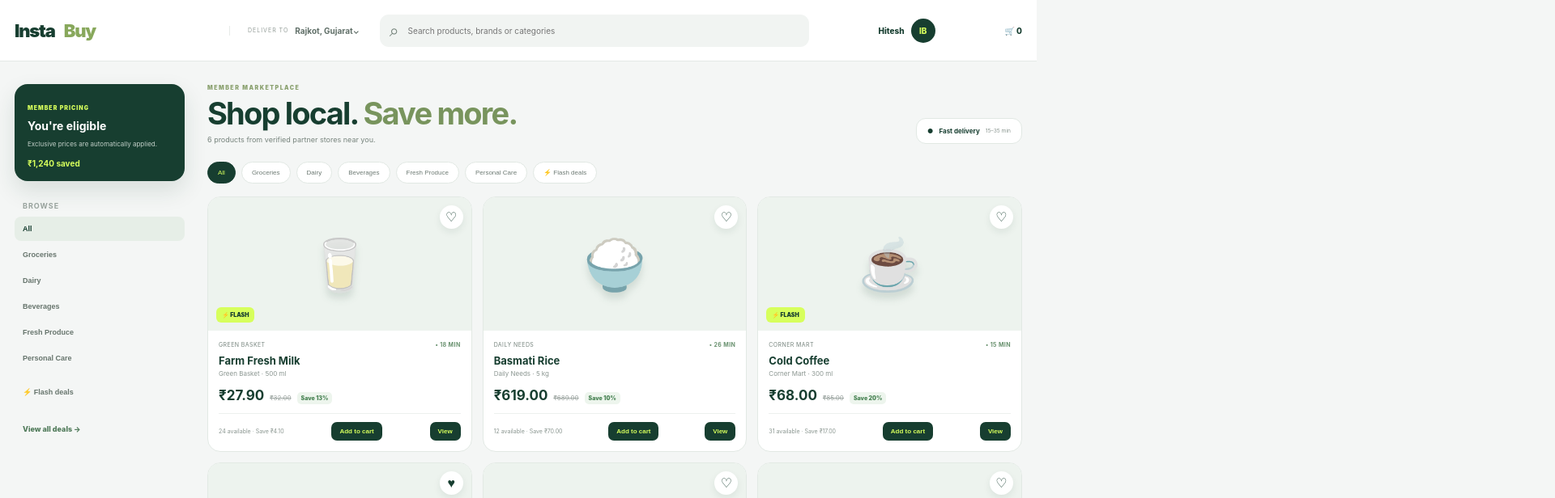
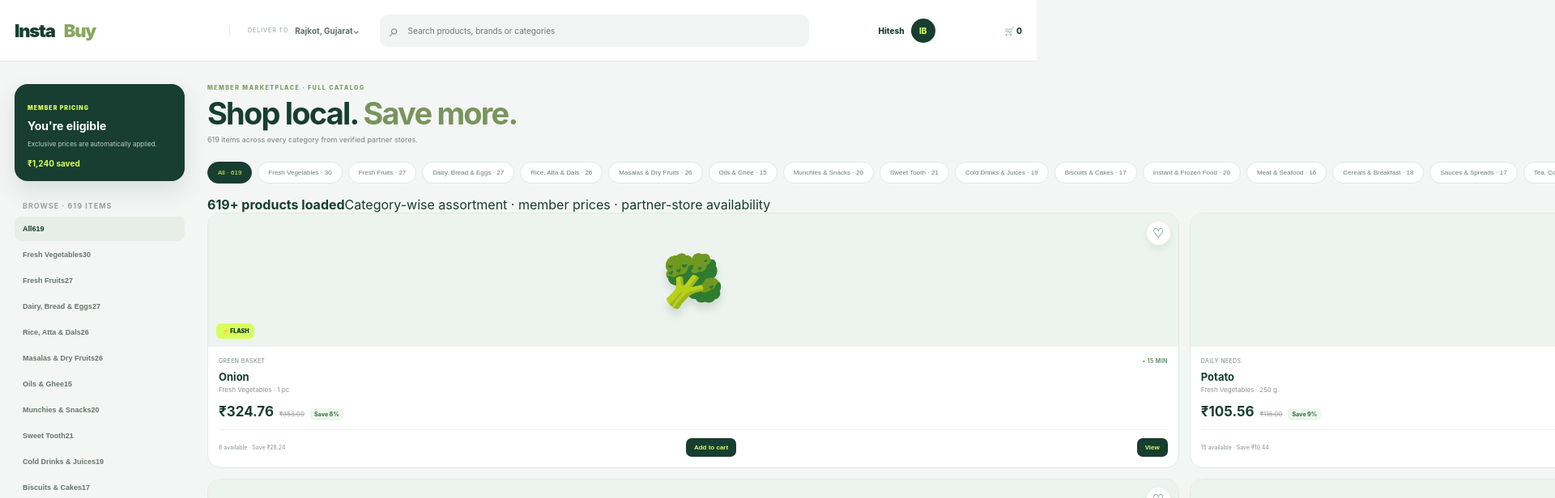
Before and after one commit to Hitesh709/InstaBuy, a Next.js app: page /shop in a window 1280 px wide. Shown: the top 616 px of the page at 81% size, 1920 px wide, since content can reach past the window. Built offline with nearby package versions, Linux system fonts and the light colour scheme.

Commit message:
feat: load full category catalog in customer shop

```diff
--- a/app/shop/page.tsx
+++ b/app/shop/page.tsx
@@ -5,31 +5,59 @@
 import { memberSavingsPercent, matchesShoppingFilters, savingsMinor, type ShoppingProduct } from "../../lib/customer-shopping";
 import { addCartItem, loadCart } from "../../lib/client-store";
 import type { CartItem } from "../../lib/cart-ordering";
+import { instamartCatalog } from "../../lib/instamart-catalog";
 import "./shop.css";
 
-const products: ShoppingProduct[] = [
-  { id: "P001", name: "Farm Fresh Milk", brand: "Green Basket", category: "Dairy", categoryId: "dairy", storeId: "S001", storeName: "Green Basket", city: "Rajkot", unit: "500 ml", image: "🥛", originalPriceMinor: 3200, memberPriceMinor: 2790, availableQuantity: 24, etaMinutes: 18, tags: ["fresh", "milk", "breakfast"], flashDeal: { label: "Morning deal", endsAt: "2026-10-02T18:00:00+05:30" } },
-  { id: "P002", name: "Basmati Rice", brand: "Daily Needs", category: "Groceries", categoryId: "groceries", storeId: "S002", storeName: "Daily Needs", city: "Rajkot", unit: "5 kg", image: "🍚", originalPriceMinor: 68900, memberPriceMinor: 61900, availableQuantity: 12, etaMinutes: 26, tags: ["rice", "staples", "basmati"] },
-  { id: "P003", name: "Cold Coffee", brand: "Corner Mart", category: "Beverages", categoryId: "beverages", storeId: "S003", storeName: "Corner Mart", city: "Rajkot", unit: "300 ml", image: "☕", originalPriceMinor: 8500, memberPriceMinor: 6800, availableQuantity: 31, etaMinutes: 15, tags: ["coffee", "drink", "cold"], flashDeal: { label: "Flash deal", endsAt: "2026-10-02T20:30:00+05:30" } },
-  { id: "P004", name: "Vitamin C Face Wash", brand: "WellCare", category: "Personal Care", categoryId: "personal-care", storeId: "S004", storeName: "WellCare", city: "Rajkot", unit: "100 ml", image: "🧴", originalPriceMinor: 34900, memberPriceMinor: 28900, availableQuantity: 8, etaMinutes: 32, tags: ["skincare", "face wash", "vitamin c"] },
-  { id: "P005", name: "Premium Wheat Flour", brand: "Daily Needs", category: "Groceries", categoryId: "groceries", storeId: "S002", storeName: "Daily Needs", city: "Rajkot", unit: "5 kg", image: "🌾", originalPriceMinor: 29900, memberPriceMinor: 24900, availableQuantity: 18, etaMinutes: 25, tags: ["atta", "flour", "staples"] },
-  { id: "P006", name: "Bananas", brand: "Green Basket", category: "Fresh Produce", categoryId: "produce", storeId: "S001", storeName: "Green Basket", city: "Rajkot", unit: "6 pcs", image: "🍌", originalPriceMinor: 4800, memberPriceMinor: 3990, availableQuantity: 40, etaMinutes: 18, tags: ["fruit", "fresh", "banana"] },
-];
+const money = (minor: number): Money => ({ currency: "INR", minor });
+const storeNames = ["Green Basket", "Daily Needs", "Corner Mart", "WellCare", "Fresh Hub", "Family Store", "Quick Basket", "City Mart"];
+const storeIds = ["S001", "S002", "S003", "S004", "S005", "S006", "S007", "S008"];
+const categoryIcons: Record<string, string> = {
+  "fresh-vegetables": "🥦", "fresh-fruits": "🍎", "dairy-bread-eggs": "🥛", "rice-atta-dals": "🍚", "masalas-dry-fruits": "🌶️", "oils-ghee": "🫙", munchies: "🍿", "sweet-tooth": "🍫", "cold-drinks-juices": "🥤", "biscuits-cakes": "🍪", "instant-frozen": "🍜", "meat-seafood": "🍗", "cereals-breakfast": "🥣", "sauces-spreads": "🥫", "tea-coffee": "☕", "cleaning-essentials": "🧹", "pharma-hygiene": "🧴", "bath-body-hair": "🧼", "home-kitchen": "🍳", "office-stationery": "✏️", "baby-care": "🍼", "pet-supplies": "🐾", "beauty-grooming": "💄", electronics: "🎧", "home-appliances": "⚡", "toys-games": "🧸", "books-reading": "📚", "fashion-accessories": "👕", "paan-corner": "🌿", "festivals-gifting": "🎁"
+};
 
-const money = (minor: number): Money => ({ currency: "INR", minor });
-const categories = [{ id: "", label: "All" }, { id: "groceries", label: "Groceries" }, { id: "dairy", label: "Dairy" }, { id: "beverages", label: "Beverages" }, { id: "produce", label: "Fresh Produce" }, { id: "personal-care", label: "Personal Care" }];
+const units = ["1 pc", "250 g", "500 g", "1 kg", "500 ml", "1 L", "pack", "box"];
+const products: ShoppingProduct[] = instamartCatalog.flatMap((category, categoryIndex) =>
+  category.products.map((name, productIndex) => {
+    const storeIndex = (categoryIndex + productIndex) % storeNames.length;
+    const originalPriceMinor = 1500 + (((categoryIndex + 3) * 791 + (productIndex + 5) * 613) % 850) * 100;
+    const discountPercent = 8 + ((categoryIndex * 3 + productIndex) % 18);
+    const memberPriceMinor = Math.max(500, Math.round(originalPriceMinor * (100 - discountPercent) / 100));
+    const id = `CAT-${category.id}-${String(productIndex + 1).padStart(3, "0")}`;
+    return {
+      id,
+      name,
+      brand: storeNames[storeIndex],
+      category: category.name,
+      categoryId: category.id,
+      storeId: storeIds[storeIndex],
+      storeName: storeNames[storeIndex],
+      city: "Rajkot",
+      unit: units[(categoryIndex + productIndex) % units.length],
+      image: categoryIcons[category.id] ?? "🛍️",
+      originalPriceMinor,
+      memberPriceMinor,
+      availableQuantity: 8 + ((categoryIndex * 17 + productIndex * 7) % 72),
+      etaMinutes: 15 + ((categoryIndex * 5 + productIndex * 3) % 22),
+      tags: [category.name, ...category.subcategories.slice(0, 2), name],
+      ...(productIndex % 13 === 0 ? { flashDeal: { label: "Flash deal", endsAt: "2026-10-02T23:59:00+05:30" } } : {})
+    };
+  })
+);
+
+const categories = [{ id: "", label: "All", count: products.length }, ...instamartCatalog.map((item) => ({ id: item.id, label: item.name, count: item.products.length }))];
 
 export default function ShopPage() {
   const [query, setQuery] = useState("");
   const [category, setCategory] = useState("");
   const [flashOnly, setFlashOnly] = useState(false);
-  const [wishlist, setWishlist] = useState<string[]>(["P004"]);
+  const [wishlist, setWishlist] = useState<string[]>([]);
   const [selected, setSelected] = useState<ShoppingProduct | null>(null);
   const [cartCount, setCartCount] = useState(0);
   const [addedId, setAddedId] = useState<string | null>(null);
 
   useEffect(() => setCartCount(loadCart().reduce((n, item) => n + item.quantity, 0)), []);
 
+  const activeCategory = instamartCatalog.find((item) => item.id === category);
   const visible = useMemo(() => products.filter((product) => matchesShoppingFilters(product, { query, category, flashOnly })), [query, category, flashOnly]);
 
   function addToCart(product: ShoppingProduct) {
@@ -42,10 +70,33 @@
   }
 
   return <main className="shopShell">
-    <header className="shopHeader"><a href="/" className="brand">Insta<span>Buy</span></a><div className="location"><small>DELIVER TO</small><strong>Rajkot, Gujarat⌄</strong></div><div className="shopSearch"><span>⌕</span><input value={query} onChange={(e) => setQuery(e.target.value)} placeholder="Search products, brands or categories" /></div><a className="account" href="/account">Hitesh <span>IB</span></a><a className="account" href="/cart" aria-label="Cart">🛒 {cartCount}</a></header>
-    <div className="shopLayout"><aside className="shopSide"><div className="memberCard"><small>MEMBER PRICING</small><strong>You're eligible</strong><p>Exclusive prices are automatically applied.</p><b>₹1,240 saved</b></div><h4>Browse</h4><nav>{categories.map((item) => <button key={item.id} className={category === item.id ? "active" : ""} onClick={() => setCategory(item.id)}>{item.label}</button>)}</nav><button className={flashOnly ? "flash active" : "flash"} onClick={() => setFlashOnly(!flashOnly)}>⚡ Flash deals</button><a href="/deals" className="sideDeals">View all deals →</a></aside>
-      <section className="shopMain"><div className="shopTop"><div><p className="eyebrow">MEMBER MARKETPLACE</p><h1>Shop local. <span>Save more.</span></h1><p>{visible.length} products from verified partner stores near you.</p></div><div className="deliveryPill">● <b>Fast delivery</b><small>15–35 min</small></div></div><div className="chipRow">{categories.map((item) => <button key={item.id} className={category === item.id ? "selected" : ""} onClick={() => setCategory(item.id)}>{item.label}</button>)}<button className={flashOnly ? "selected" : ""} onClick={() => setFlashOnly(!flashOnly)}>⚡ Flash deals</button></div>
-        <div className="productGrid">{visible.map((product) => { const save = savingsMinor(product); const wish = wishlist.includes(product.id); return <article className="productCard" key={product.id}><div className="productImage"><span>{product.image}</span><button aria-label="wishlist" onClick={() => setWishlist((list) => wish ? list.filter((id) => id !== product.id) : [...list, product.id])}>{wish ? "♥" : "♡"}</button>{product.flashDeal && <label>⚡ FLASH</label>}</div><div className="productBody"><div className="storeLine"><span>{product.storeName}</span><b>• {product.etaMinutes} min</b></div><h2>{product.name}</h2><p>{product.brand} · {product.unit}</p><div className="prices"><strong>{formatInr(money(product.memberPriceMinor))}</strong><del>{formatInr(money(product.originalPriceMinor))}</del><em>Save {memberSavingsPercent(product)}%</em></div><div className="cardFoot"><small>{product.availableQuantity} available · Save {formatInr(money(save))}</small><button onClick={() => addToCart(product)}>{addedId === product.id ? "✓ Added" : "Add to cart"}</button><button onClick={() => setSelected(product)}>View</button></div></div></article>})}</div></section></div>
-    {selected && <div className="modalBackdrop" onClick={() => setSelected(null)}><div className="productModal" onClick={(e) => e.stopPropagation()}><button className="close" onClick={() => setSelected(null)}>×</button><div className="modalIcon">{selected.image}</div><p className="eyebrow">{selected.storeName} · {selected.etaMinutes} min</p><h2>{selected.name}</h2><p>{selected.brand} · {selected.unit}</p><div className="modalPrice"><strong>{formatInr(money(selected.memberPriceMinor))}</strong><del>{formatInr(money(selected.originalPriceMinor))}</del><b>Save {formatInr(money(savingsMinor(selected)))}</b></div><div className="modalInfo"><span>✓ Member eligible price</span><span>✓ {selected.availableQuantity} units in stock</span><span>✓ Delivered in {selected.etaMinutes} minutes</span></div><button className="primary" onClick={() => addToCart(selected)}>Add to cart →</button></div></div>}
+    <header className="shopHeader">
+      <a href="/" className="brand">Insta<span>Buy</span></a>
+      <div className="location"><small>DELIVER TO</small><strong>Rajkot, Gujarat⌄</strong></div>
+      <div className="shopSearch"><span>⌕</span><input value={query} onChange={(e) => setQuery(e.target.value)} placeholder="Search products, brands or categories" /></div>
+      <a className="account" href="/account">Hitesh <span>IB</span></a>
+      <a className="account" href="/cart" aria-label="Cart">🛒 {cartCount}</a>
+    </header>
+    <div className="shopLayout">
+      <aside className="shopSide">
+        <div className="memberCard"><small>MEMBER PRICING</small><strong>You're eligible</strong><p>Exclusive prices are automatically applied.</p><b>₹1,240 saved</b></div>
+        <h4>Browse · {products.length} items</h4>
+        <nav>{categories.map((item) => <button key={item.id} className={category === item.id ? "active" : ""} onClick={() => setCategory(item.id)}>{item.label}<span>{item.count}</span></button>)}</nav>
+        <button className={flashOnly ? "flash active" : "flash"} onClick={() => setFlashOnly(!flashOnly)}>⚡ Flash deals</button>
+        <a href="/deals" className="sideDeals">View all deals →</a>
+      </aside>
+      <section className="shopMain">
+        <div className="shopTop">
+          <div><p className="eyebrow">MEMBER MARKETPLACE · FULL CATALOG</p><h1>Shop local. <span>Save more.</span></h1><p>{visible.length} items {activeCategory ? `in ${activeCategory.name}` : "across every category"} from verified partner stores.</p></div>
+          <div className="deliveryPill">● <b>Fast delivery</b><small>15–35 min</small></div>
+        </div>
+        <div className="chipRow">{categories.map((item) => <button key={item.id} className={category === item.id ? "selected" : ""} onClick={() => setCategory(item.id)}>{item.label} · {item.count}</button>)}<button className={flashOnly ? "selected" : ""} onClick={() => setFlashOnly(!flashOnly)}>⚡ Flash deals</button></div>
+        {activeCategory && <div className="subCategoryRow">{activeCategory.subcategories.map((sub) => <span key={sub}>{sub}</span>)}</div>}
+        <div className="catalogNotice"><strong>{products.length}+ products loaded</strong><span>Category-wise assortment · member prices · partner-store availability</span></div>
+        <div className="productGrid">{visible.map((product) => { const save = savingsMinor(product); const wish = wishlist.includes(product.id); return <article className="productCard" key={product.id}><div className="productImage"><span>{product.image}</span><button aria-label="wishlist" onClick={() => setWishlist((list) => wish ? list.filter((id) => id !== product.id) : [...list, product.id])}>{wish ? "♥" : "♡"}</button>{product.flashDeal && <label>⚡ FLASH</label>}</div><div className="productBody"><div className="storeLine"><span>{product.storeName}</span><b>• {product.etaMinutes} min</b></div><h2>{product.name}</h2><p>{product.category} · {product.unit}</p><div className="prices"><strong>{formatInr(money(product.memberPriceMinor))}</strong><del>{formatInr(money(product.originalPriceMinor))}</del><em>Save {memberSavingsPercent(product)}%</em></div><div className="cardFoot"><small>{product.availableQuantity} available · Save {formatInr(money(save))}</small><button onClick={() => addToCart(product)}>{addedId === product.id ? "✓ Added" : "Add to cart"}</button><button onClick={() => setSelected(product)}>View</button></div></div></article>})}</div>
+        {visible.length === 0 && <div className="emptyState"><strong>No products found</strong><p>Try another product, brand, category or turn off Flash deals.</p></div>}
+      </section>
+    </div>
+    {selected && <div className="modalBackdrop" onClick={() => setSelected(null)}><div className="productModal" onClick={(e) => e.stopPropagation()}><button className="close" onClick={() => setSelected(null)}>×</button><div className="modalIcon">{selected.image}</div><p className="eyebrow">{selected.category} · {selected.storeName} · {selected.etaMinutes} min</p><h2>{selected.name}</h2><p>{selected.brand} · {selected.unit}</p><div className="modalPrice"><strong>{formatInr(money(selected.memberPriceMinor))}</strong><del>{formatInr(money(selected.originalPriceMinor))}</del><b>Save {formatInr(money(savingsMinor(selected)))}</b></div><div className="modalInfo"><span>✓ Member eligible price</span><span>✓ {selected.availableQuantity} units in stock</span><span>✓ Delivered in {selected.etaMinutes} minutes</span></div><button className="primary" onClick={() => addToCart(selected)}>Add to cart →</button></div></div>}
   </main>;
 }
```
